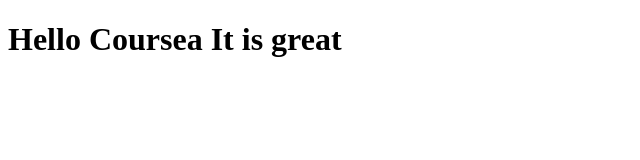
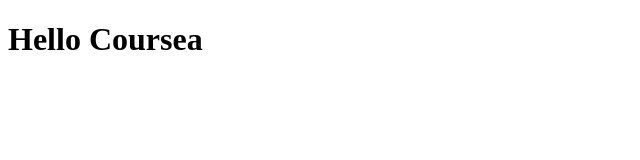
Before and after one commit to soethurakyaw16/Coursea-test, a plain HTML site: page site/index.html in a window 1280 px wide. Shown: the whole page, without its empty margins (0-640 px from the left). Drawn offline with Linux system fonts and the light colour scheme.

Commit message:
Assignment

```diff
--- a/site/index.html
+++ b/site/index.html
@@ -4,6 +4,6 @@
 	<title>Hello Coursea</title>
 </head>
 <body>
-	<h1>Hello Coursea It is great</h1>
+	<h1>Hello Coursea</h1>
 </body>
 </html>
```
Also changed, not shown: module2_solution/index.html (added).
